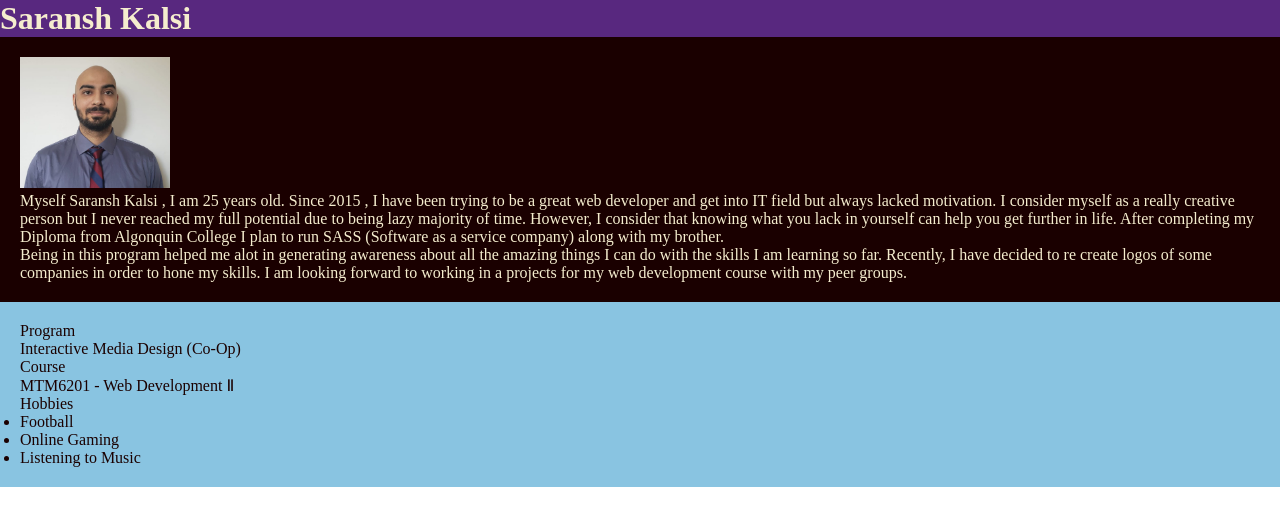
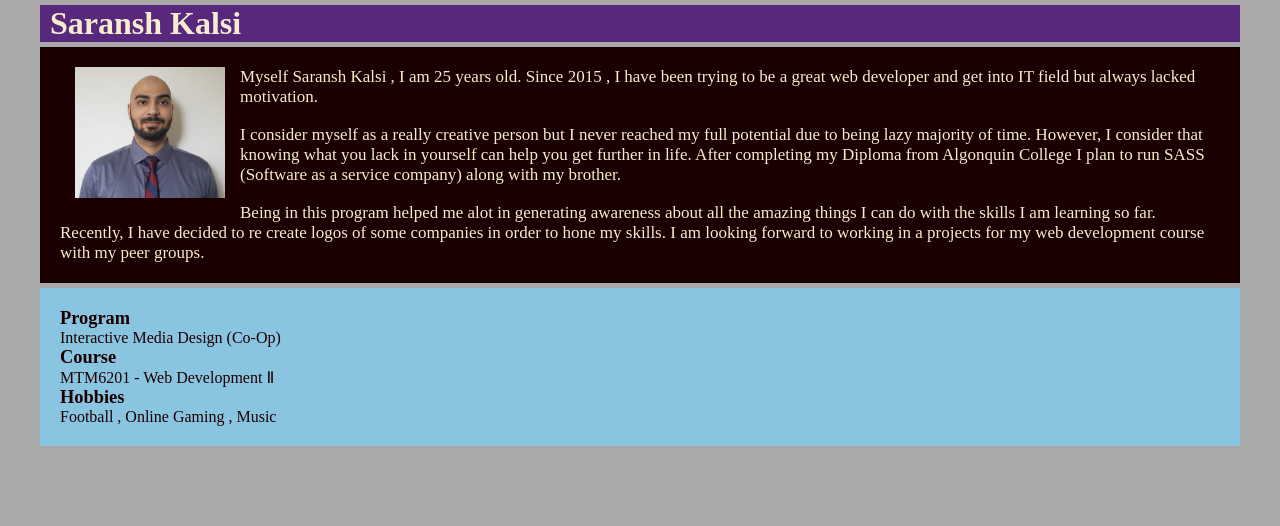
Before and after one commit to saranshkalsi/mtm6201-week1, a plain HTML site: page index.html in a window 1280 px wide. Drawn offline with Linux system fonts and the light colour scheme.

Commit message:
final design

```diff
--- a/css/main.css
+++ b/css/main.css
@@ -1,6 +1,9 @@
 * {
     padding: 0;
     margin: 0;
+}
+body {
+    background-color:darkgrey
 }
 
 
@@ -8,17 +11,30 @@ img {
 
     max-width: 150px;
     max-height: 150px;
+    float: left;
+    margin: 0 15px 5px 15px;
 }
 
 h1 {
     background-color: #58287F;
     color: #F5EDCE;
+    padding-left: 10px;
+    margin-top: 5px;
+    margin-bottom: 5px;
+}
+
+p {
+    font-size: 17px;
 }
 
 main {
     background-color: #1A0000;
     color: #F5EDCE;
     padding: 20px;
+    margin-bottom: 5px;
+    clear: both;
+
+
 }
 
 article {
@@ -27,3 +43,15 @@ article {
     color: #1A0000;
     padding: 20px;
 }
+
+dt {
+
+    font-weight: bold;
+    font-size: 1.15rem;
+}
+
+.container {
+    width: 1200px;
+    height: 500px;
+    margin: 0 auto;
+}
--- a/index.html
+++ b/index.html
@@ -8,13 +8,20 @@
     <title>Saransh Kalsi</title>
 </head>
 <body>
+<div class="container">
 <header>
     <h1>Saransh Kalsi</h1>
 </header>
 
 <main>
     <img src="images/photo.jpeg" alt="my professional photograph">
-    <p>Myself Saransh Kalsi , I am 25 years old. Since 2015 , I have been trying to be a great web developer and get into IT field but always lacked motivation. I consider myself as a really creative person but I never reached my full potential due to being lazy majority of time. However, I consider that knowing what you lack in yourself can help you get further in life. After completing my Diploma from Algonquin College I plan to run SASS (Software as a service company) along with my brother. </p>
+    <p>Myself Saransh Kalsi , I am 25 years old. Since 2015 , I have been trying to be a great web developer and get into IT field but always lacked motivation. </p>
+
+    <br>
+
+     <p>I consider myself as a really creative person but I never reached my full potential due to being lazy majority of time. However, I consider that knowing what you lack in yourself can help you get further in life. After completing my Diploma from Algonquin College I plan to run SASS (Software as a service company) along with my brother. </p>
+
+     <br>
 
     <p> Being in this program helped me alot in generating awareness about all the amazing things I can do with the skills I am learning so far. Recently, I have decided to re create logos of some companies in order to hone my skills. I am looking forward to working in a projects for my web development course with my peer groups.</p>
 
@@ -30,16 +37,13 @@
 
         <dt>Hobbies</dt>
         <dd>
-            <ul>
-                <li>Football</li>
-                <li>Online Gaming</li>
-                <li>Listening to Music </li>
-            </ul>
+        Football , Online Gaming , Music
         </dd>
 
     </dl>
 
 </article>
+</div>
 
 </body>
 </html>
```
Also changed, not shown: 1 other file.
